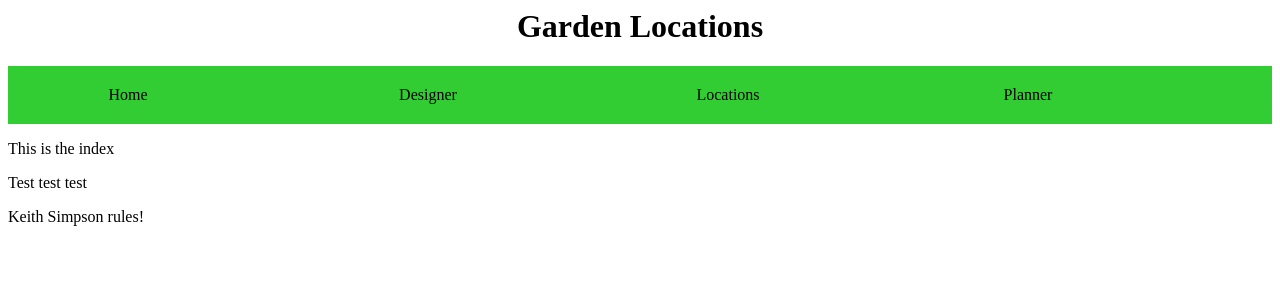
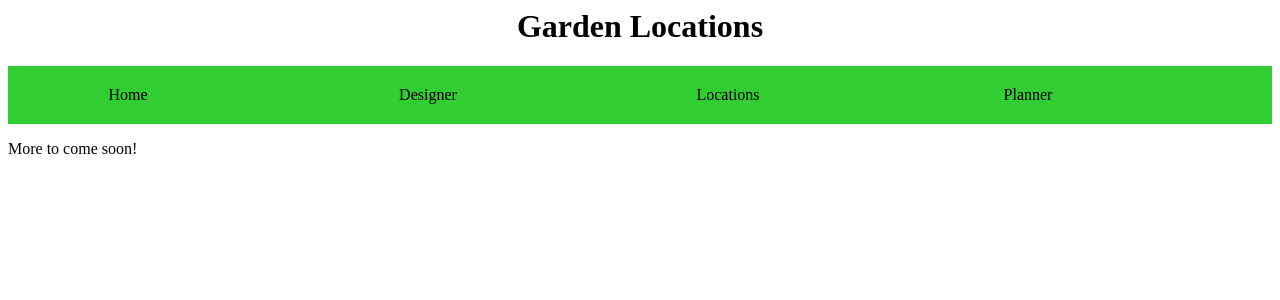
Before and after one commit to markblack96/garden-planner, a Flask app: page / in a window 1280 px wide. Shown: the top 300 px of the page. Run offline with Flask 2, Linux system fonts and the light colour scheme.

Commit message:
Removed live presentation stuff

```diff
--- a/templates/index.html
+++ b/templates/index.html
@@ -6,8 +6,6 @@
 <body>
     <h1 align="center">Garden Locations</h1>
     {% include 'navigation.html' %}
-	<p>This is the index</p>
-	<p>Test test test</p>
-	<p>Keith Simpson rules!</p>
+	<p>More to come soon!</p>
 </body>
 </html>
```
